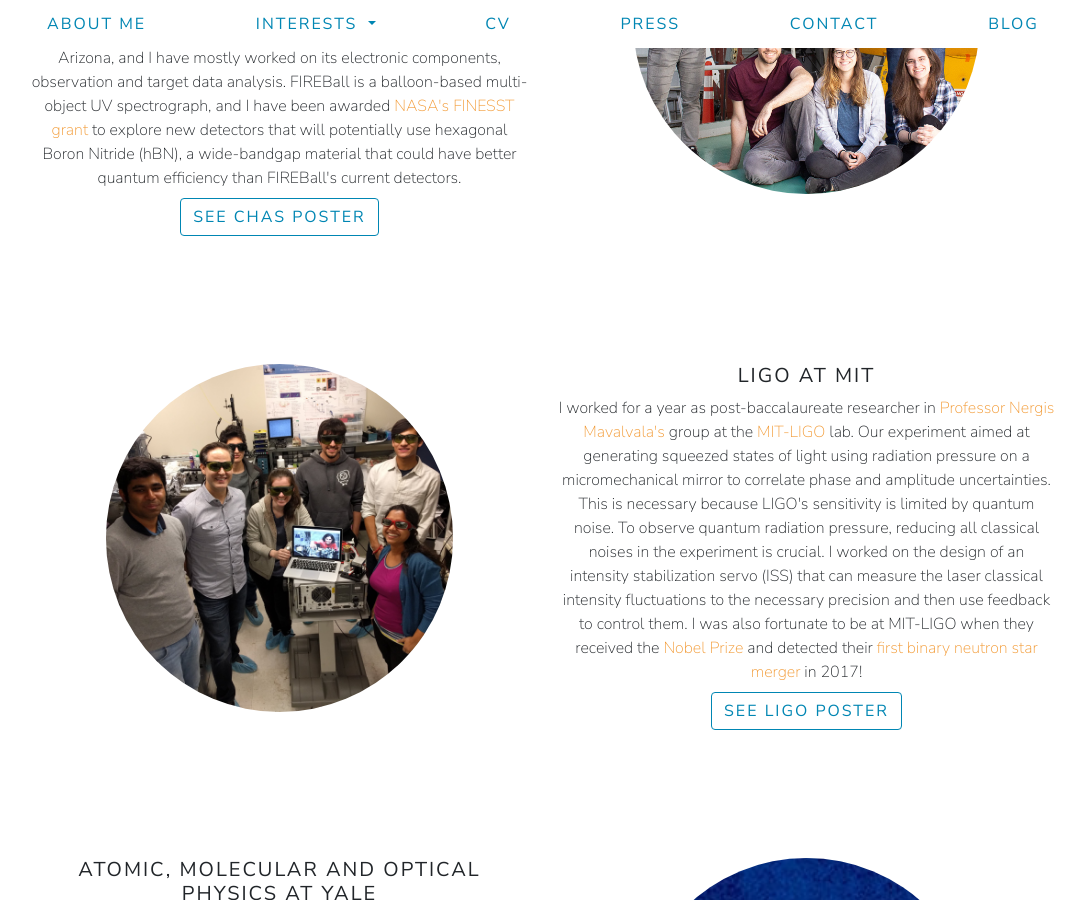
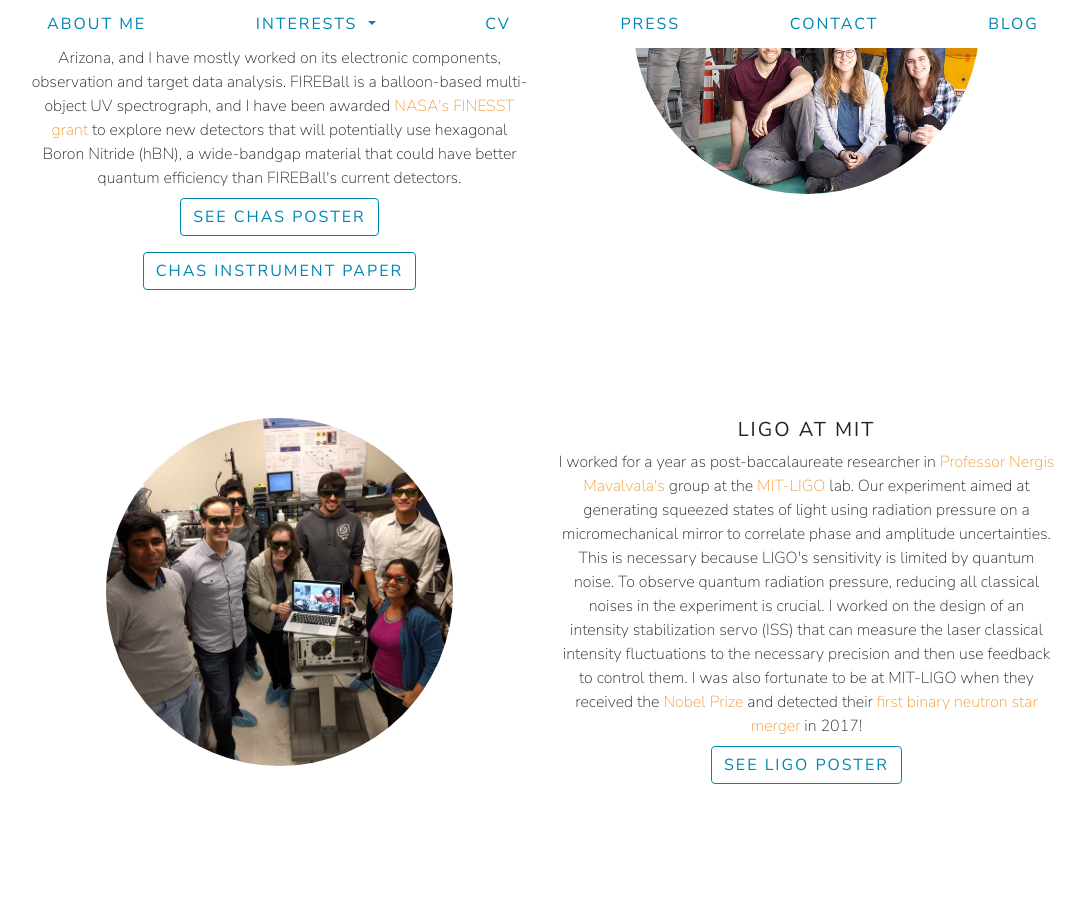
Before and after one commit to barbaracrusan/barbaracrusan.github.io, a Jekyll site: the page built from physics.html, in a window 1280 px wide and 900 px high, scrolled down 351 px. Shown: the whole window, without its empty margins (97-1182 px from the left). Built offline with Jekyll 4.4.1, drawn with Linux system fonts in a browser that asks for light colours; nearby versions of some CDN libraries.

Commit message:
added nicole's chas paper

```diff
--- a/physics.html
+++ b/physics.html
@@ -20,6 +20,8 @@ title: PHYSICS
        <!-- Add pdf view button -->
       <a class="btn btn-outline-secondary my-2 mx-2" role="button"
          href="pdfs/AAS_2020_Poster.pdf" target="_blank">SEE CHAS POSTER</a>
+      <a class="btn btn-outline-secondary my-2 mx-2" role="button"
+         href="https://iopscience.iop.org/article/10.3847/1538-4357/ac9d9c" target="_blank">CHAS INSTRUMENT PAPER</a>
 
       </div>
 
```
